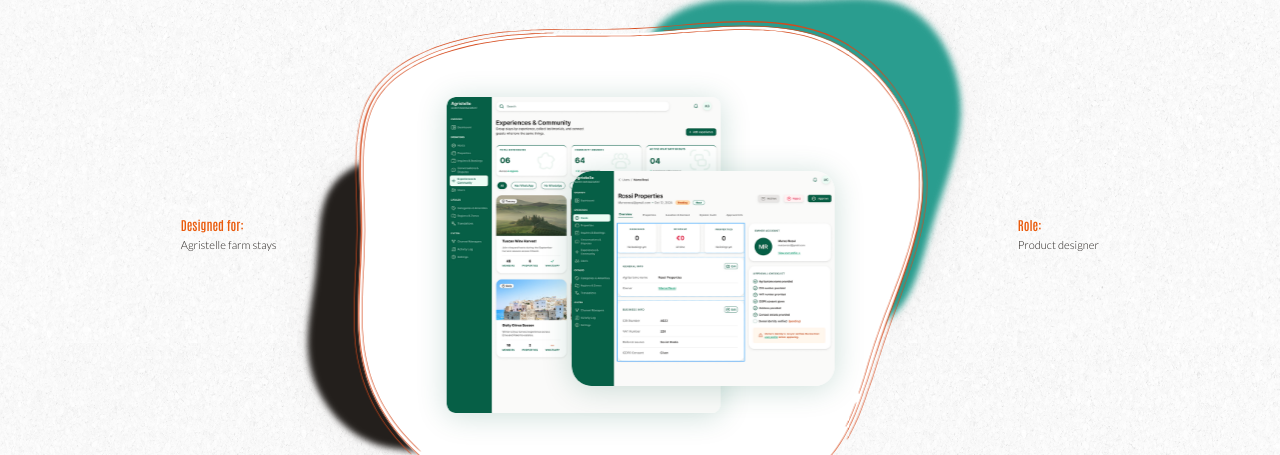
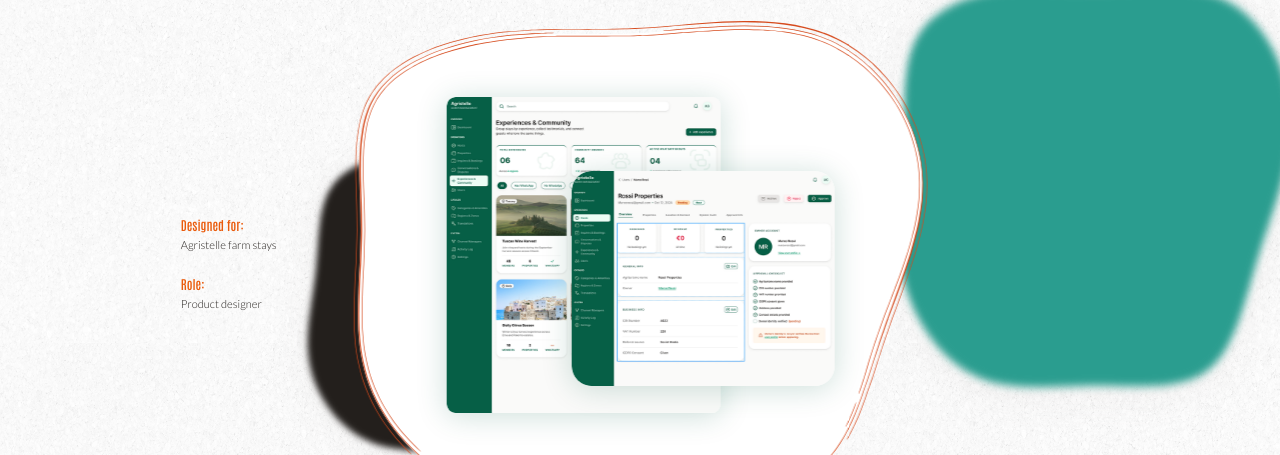
Before and after one commit to Barney-oss/Portfolio, a plain HTML site: page index.html in a window 1280 px wide. Shown: the part 169-624 px from the top of the page. Drawn offline with Linux system fonts and the light colour scheme.

Commit message:
Teal blob bleeds off the right edge; Role moves under Designed for; no fade on first load
Co-Authored-By: Claude Sonnet 5.5 <noreply@anthropic.com>
Claude-Session: https://claude.ai/code/session_01RCdCzi1Y1X19UJxNvPGew7

```diff
--- a/index.html
+++ b/index.html
@@ -27,7 +27,7 @@
         <dt>Designed for:</dt>
         <dd id="fact-for">Agristelle farm stays</dd>
       </dl>
-      <dl class="layer fact" style="--x:1230; --y:520; --w:110;">
+      <dl class="layer fact" style="--x:100; --y:600; --w:131;">
         <dt>Role:</dt>
         <dd id="fact-role">Product designer</dd>
       </dl>
--- a/script.js
+++ b/script.js
@@ -50,7 +50,7 @@ const PROJECTS = [
    ------------------------------------------------------------ */
 const SLOTS = {
   0: { x: 333, y: 256, w: 775, h: 652 },
-  1: { x: 640, y: 181, w: 584, h: 544 },
+  1: { x: 884, y: 160, w: 700, h: 652 },    /* x is recalculated in place() so it always runs 100px past the window edge */
   2: { x: 500, y: 300, w: 420, h: 360 },
   3: { x: 215, y: 391, w: 576, h: 502 },
 };
@@ -102,6 +102,10 @@ function slotOf(i) {
 
 /* ---------- put every card in its slot ---------- */
 function place() {
+  /* Where the right edge of the window falls, measured in canvas pixels. */
+  const u = Math.min(innerWidth / 1440, innerHeight / 1080);
+  const rightEdge = 1440 + (innerWidth / u - 1440) / 2;
+  SLOTS[1].x = Math.round(rightEdge + 100 - SLOTS[1].w);
   cardEls.forEach((el, i) => {
     const slot = slotOf(i);
     const s = SLOTS[slot];
@@ -174,6 +178,7 @@ window.addEventListener("keydown", (e) => {
 });
 
 /* ---------- start ---------- */
+addEventListener("resize", () => place());
 updateFacts();
 place();
 /* Switch the animation on only after the first frame has been drawn. */
--- a/styles.css
+++ b/styles.css
@@ -93,7 +93,8 @@ p, dl, dd { margin: 0; }
     transform 0.7s cubic-bezier(0.2, 0.85, 0.25, 1),   /* quick start, long soft landing */
     opacity 0.45s ease;
 }
-.cards:not(.is-ready) .card { transition: none; }     /* no animation on the first paint */
+.cards:not(.is-ready) .card,
+.cards:not(.is-ready) .card * { transition: none !important; }     /* no animation on the first paint */
 .card[data-slot="0"] { --z: 3; }
 .card[data-slot="1"], .card[data-slot="3"] { --z: 2; cursor: pointer; }
 .card[data-slot="2"] { --z: 1; opacity: 0; pointer-events: none; }
```
